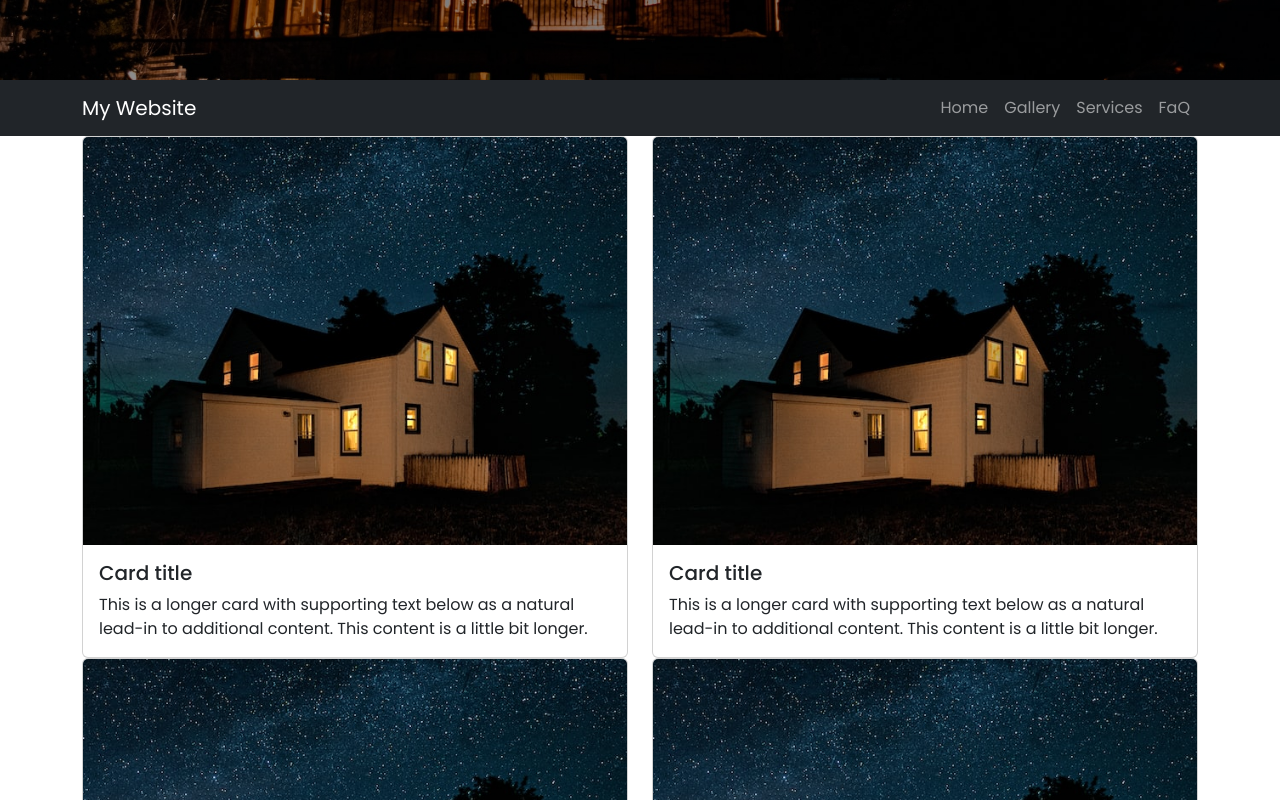
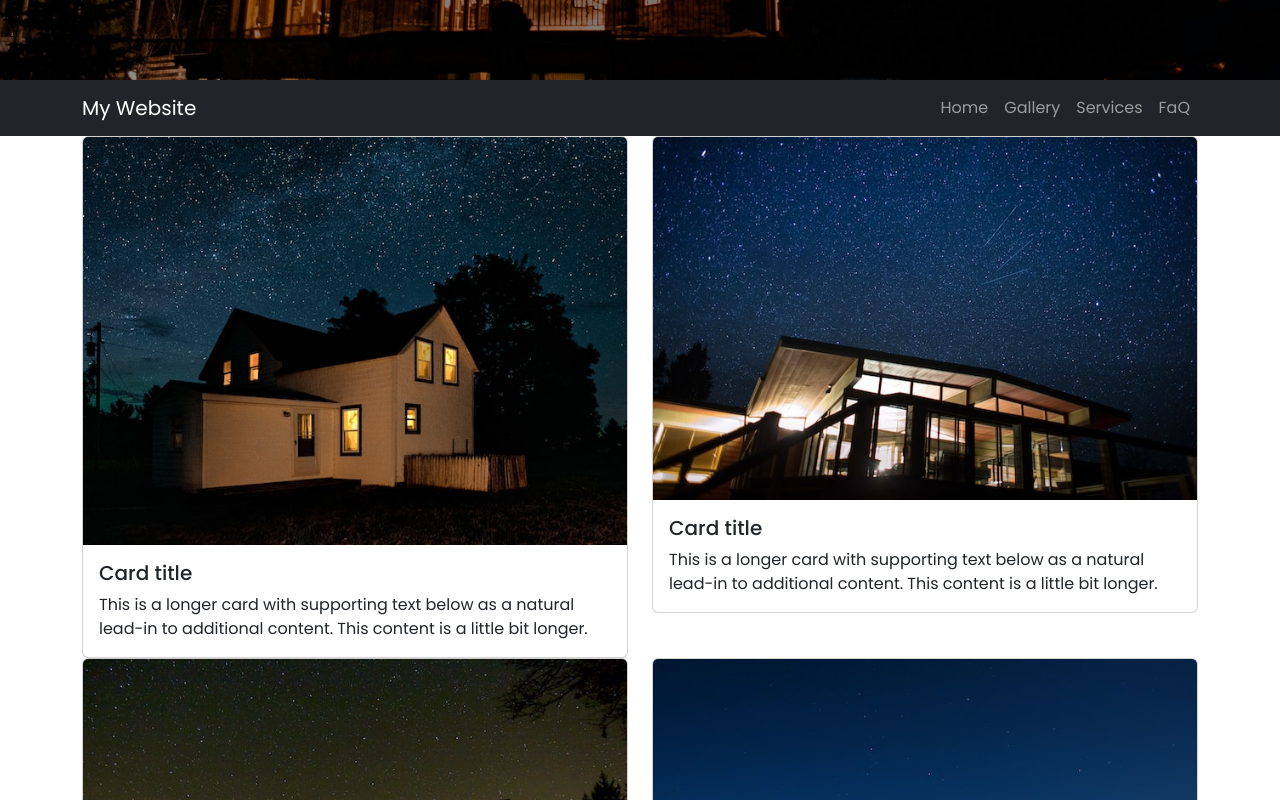
Before and after one commit to farhanrama95/Tugas-akhir-PW1-React.js, a React (Vite) app: page / in a window 1280 px wide. Shown: the part 720-1520 px from the top of the page. Built offline with nearby package versions, Linux system fonts and the light colour scheme.

Commit message:
perbaikan gallery

```diff
--- a/src/components/gallery.jsx
+++ b/src/components/gallery.jsx
@@ -19,10 +19,10 @@ function Gallery() {
     return (
         <Container>
             <Row xs={1} md={2} className="g-6">
-                {Array.from({ length: 4 }).map((_, idx) => (
+                {galleryImg.map((img, idx) => (
                     <Col key={idx}>
                         <Card>
-                            <Card.Img variant="top" src={gallery1} />
+                            <Card.Img variant="top" src={img} />
                             <Card.Body>
                                 <Card.Title>Card title</Card.Title>
                                 <Card.Text>
```
